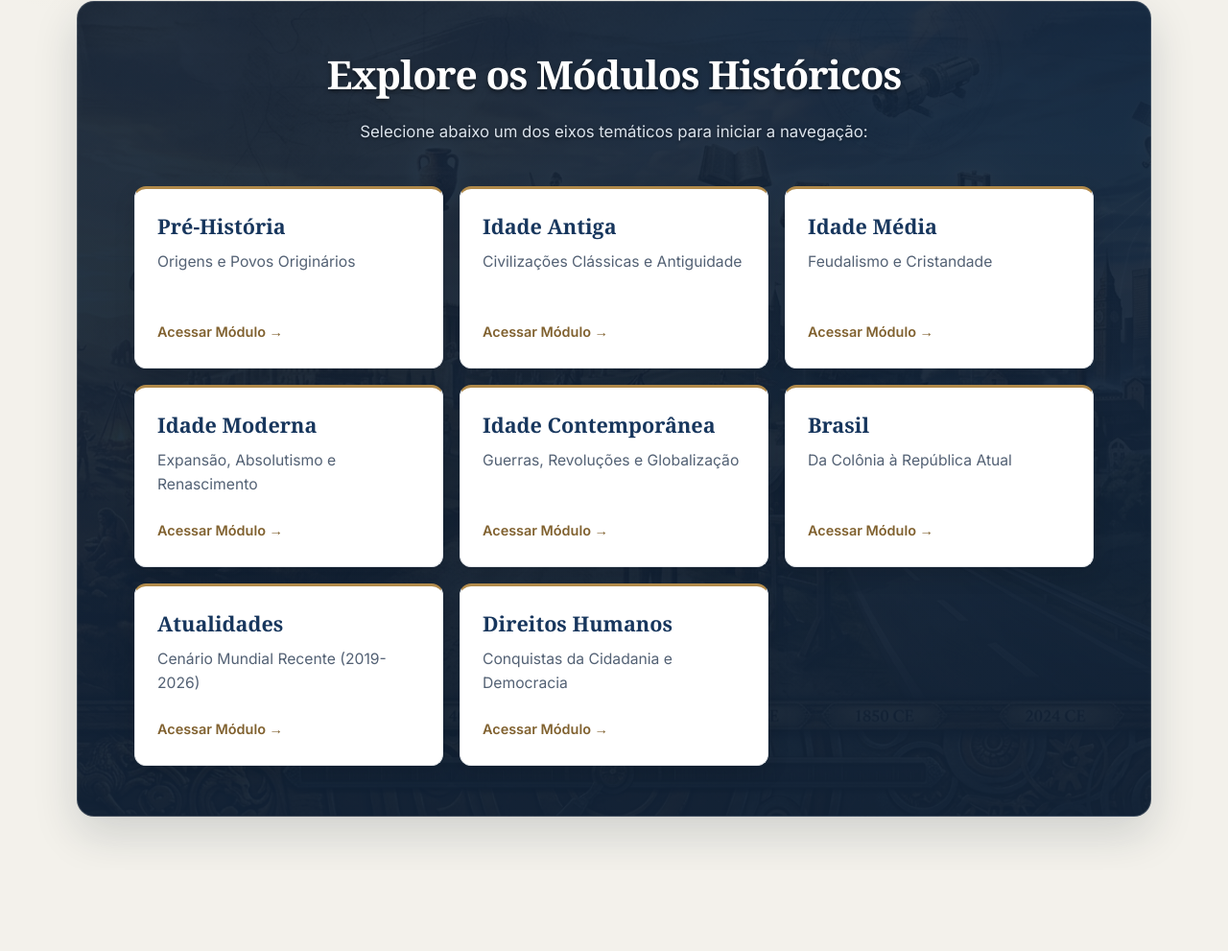
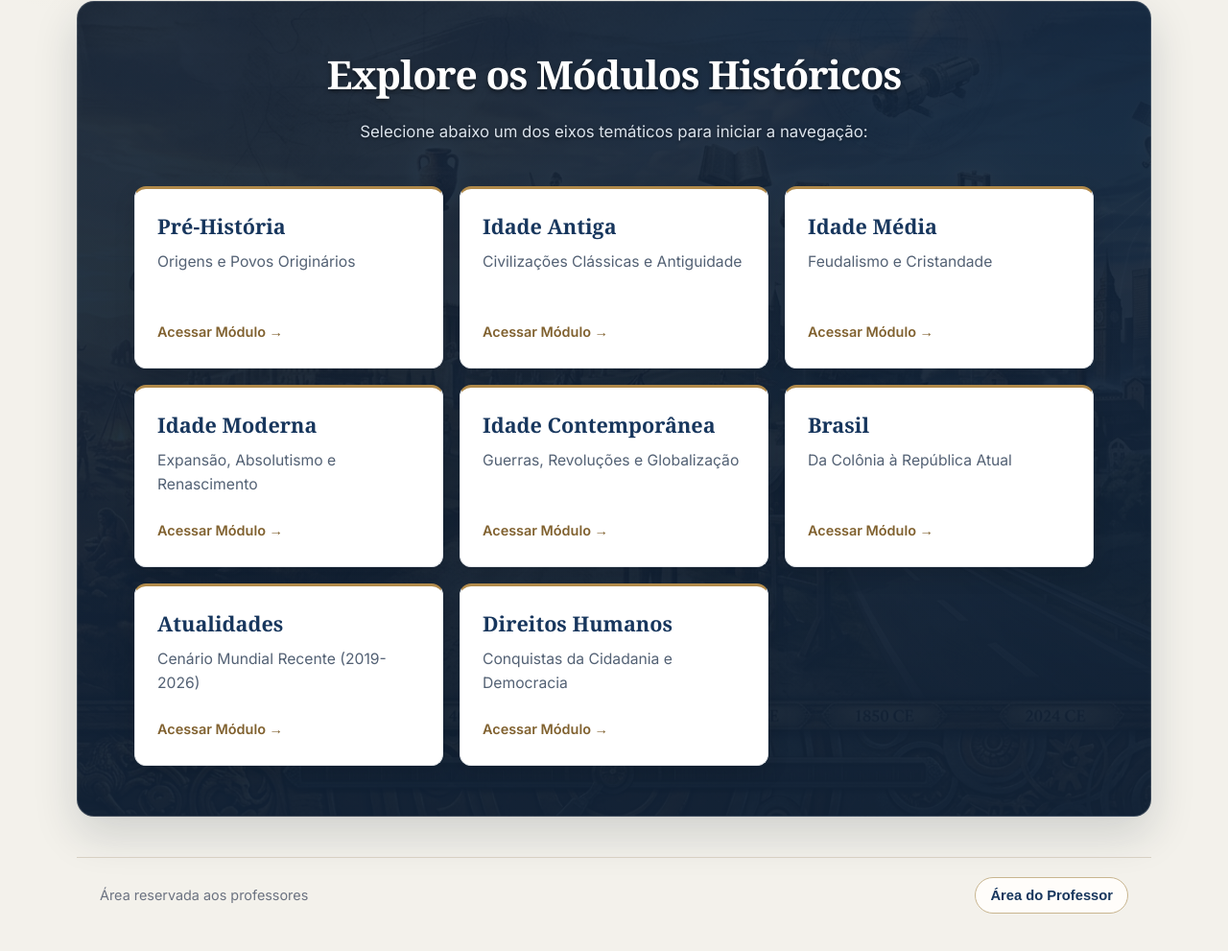
Before and after one commit to filemonsk8-commits/historyweb, a plain HTML site: page index.html in a window 1280 px wide. Shown: the part 417-1408 px from the top of the page at 96% size. Before the commit the page ends 1324 px from the top, so only its background shows below. Drawn offline with nearby package versions, Linux system fonts and the light colour scheme.

Commit message:
Move Área do Professor para o rodapé da página

```diff
--- a/index.html
+++ b/index.html
@@ -1209,6 +1209,14 @@
         .professor-recuperacao[hidden] { display: none !important; }
         .professor-link-recuperacao { border: 0; background: transparent; color: var(--cor-destaque, #1d4ed8); text-decoration: underline; cursor: pointer; padding: .65rem .2rem; font: inherit; }
         .professor-recuperacao-acoes { display: flex; flex-wrap: wrap; gap: .65rem; margin-top: .8rem; }
+
+        .rodape-historyweb { max-width:1120px; margin:42px auto 0; padding:20px 24px 28px; border-top:1px solid #d7d0c2; }
+        .rodape-historyweb-conteudo { display:flex; flex-wrap:wrap; align-items:center; justify-content:space-between; gap:14px; }
+        .rodape-historyweb-conteudo > span { color:#6b7280; font-size:.9rem; }
+        .professor-acesso-final { border-color:#c8b58f; background:#fffdfa; color:#17365d; }
+        .professor-acesso-final:hover { background:#f3eee3; border-color:#b18a4a; }
+        @media(max-width:560px) { .rodape-historyweb { margin-top:28px; padding:18px 16px 24px; } .rodape-historyweb-conteudo { flex-direction:column; align-items:stretch; } .professor-acesso-final { width:100%; } }
+        @media print { .rodape-historyweb { display:none !important; } }
 </style>
 </head>
 <body>
@@ -1236,12 +1244,18 @@
         <button class="btn-periodo" onclick="carregarPeriodo('direitos-humanos.json', this)">Direitos Humanos</button>
         <button class="btn-periodo" onclick="mostrarFontesHistoricas(this)">Fontes Históricas</button>
         <button class="btn-periodo" onclick="mostrarBancoAtividades(this)">Banco de Atividades</button>
-        <button class="btn-periodo" onclick="mostrarAreaProfessor(this)">Área do Professor</button>
     </nav>
 
     <main class="container" id="app-container" aria-live="polite" aria-atomic="true" aria-busy="false">
         <!-- Conteúdo inicial injetado via JavaScript -->
     </main>
+
+    <footer class="rodape-historyweb">
+        <div class="rodape-historyweb-conteudo">
+            <span>Área reservada aos professores</span>
+            <button class="btn-periodo professor-acesso-final" type="button" onclick="mostrarAreaProfessor(this)">Área do Professor</button>
+        </div>
+    </footer>
 
     <script src="https://cdn.jsdelivr.net/npm/@supabase/supabase-js@2.57.4/dist/umd/supabase.min.js"></script>
     <script>
```
